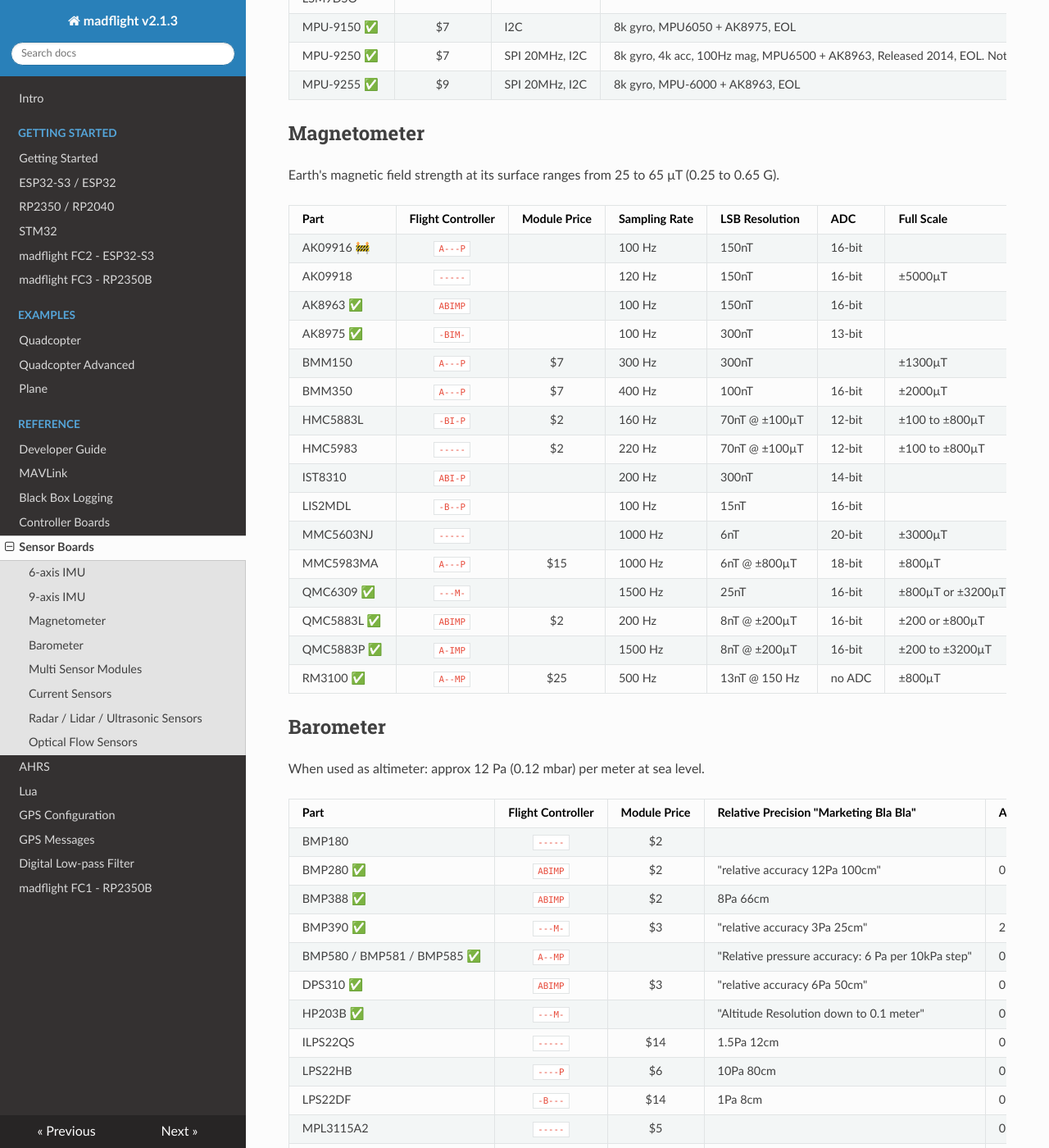
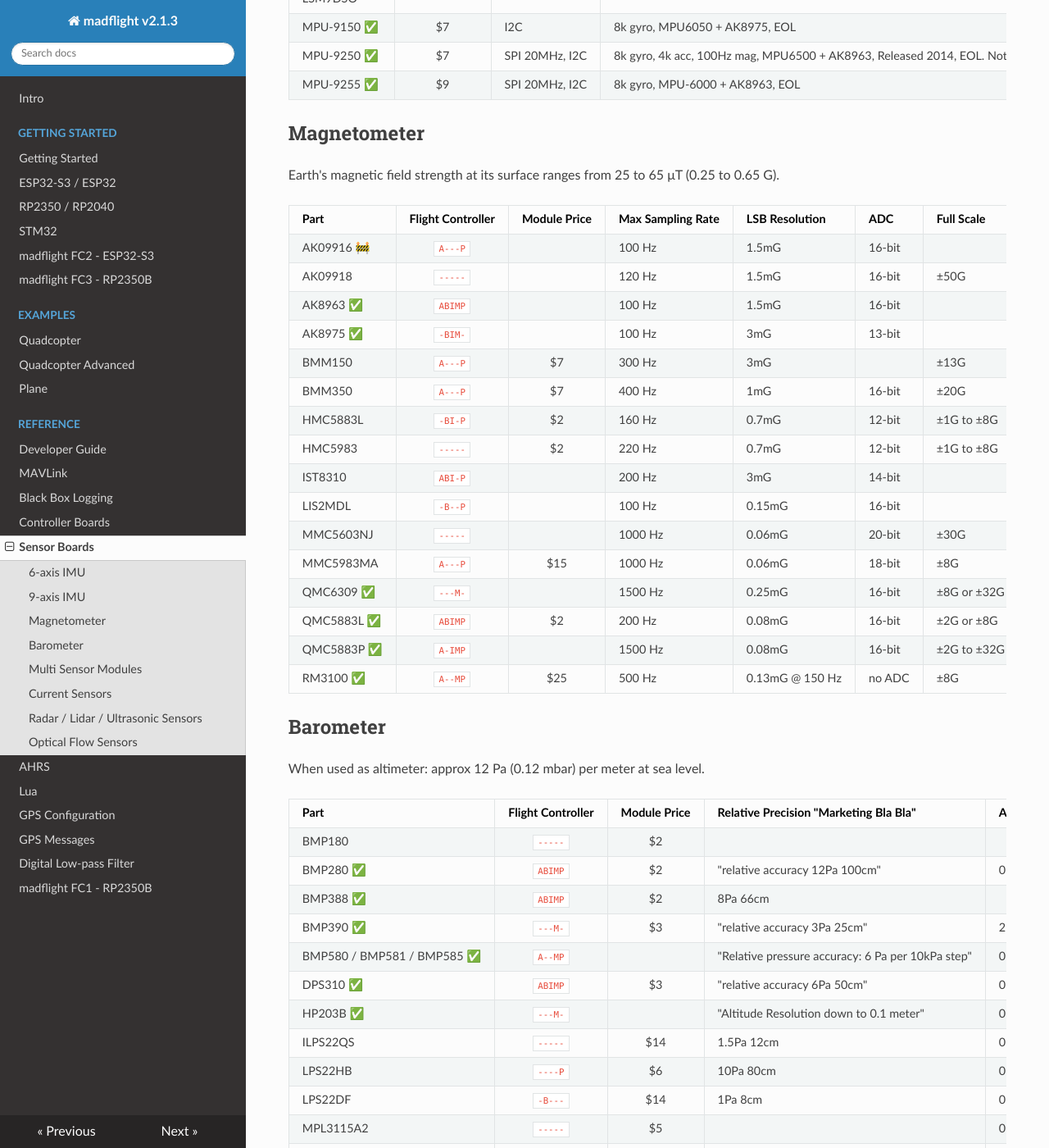
Before and after one commit to qqqlab/madflight-docs, an MkDocs documentation site: the page built from docs/Sensor-Boards.md, in a window 1280 px wide and 1400 px high, scrolled down 1610 px. Shown: the whole window at 82% size. Built offline with MkDocs 1.6.1, drawn with Linux system fonts in a browser that asks for light colours; nearby versions of some CDN libraries.

Commit message:
Update magnetometer data

```diff
--- a/docs/Sensor-Boards.md
+++ b/docs/Sensor-Boards.md
@@ -58,24 +58,24 @@
 
 Earth's magnetic field strength at its surface ranges from 25 to 65 μT (0.25 to 0.65 G).
 
-| Part    | Flight Controller | Module Price | Sampling Rate | LSB Resolution | ADC | Full Scale | Notes |
+| Part    | Flight Controller | Module Price | Max Sampling Rate | LSB Resolution | ADC | Full Scale | Notes |
 |-|:-:|:-:|-|-|-|-|-|
-AK09916 &#x1F6A7;| `A---P` |    | 100 Hz| 150nT | 16-bit | | integraded in ICM-20948
-AK09918 | `-----` | | 120 Hz | 150nT | 16-bit | ±5000µT
-AK8963 &#x2705;| `ABIMP` |    | 100 Hz| 150nT | 16-bit | | integraded in MPU9250
-AK8975 &#x2705;| `-BIM-` |    | 100 Hz| 300nT | 13-bit | | integraded in MPU9150
-BMM150    | `A---P` | $7 | 300 Hz| 300nT | | ±1300µT | NRND
-BMM350    | `A---P` | $7 | 400 Hz| 100nT | 16-bit | ±2000µT |
-HMC5883L  | `-BI-P` | $2 | 160 Hz| 70nT @ ±100µT | 12-bit | ±100 to ±800µT | chip marking "L883"
-HMC5983   | `-----` | $2 | 220 Hz | 70nT @ ±100µT | 12-bit | ±100 to ±800µT
-IST8310   | `ABI-P` |    | 200 Hz| 300nT | 14-bit
-LIS2MDL   | `-B--P` |    | 100 Hz| 15nT | 16-bit
-MMC5603NJ | `-----` |    | 1000 Hz| 6nT | 20-bit | ±3000µT | linearity: 0.5%FS
-MMC5983MA | `A---P` |$15 | 1000 Hz| 6nT @ ±800µT | 18-bit | ±800µT
-QMC6309 &#x2705;| `---M-` | | 1500 Hz| 25nT | 16-bit | ±800µT or ±3200µT | linearity: 0.6%FS
-QMC5883L &#x2705;| `ABIMP` | $2 | 200 Hz | 8nT @ ±200µT | 16-bit | ±200 or ±800µT | linearity: 0.1%FS, chip marking "5883"
-QMC5883P &#x2705;| `A-IMP` |    | 1500 Hz | 8nT @ ±200µT | 16-bit | ±200 to ±3200µT | linearity: 0.5%FS
-RM3100 &#x2705;| `A--MP` |$25 | 500 Hz| 13nT @ 150 Hz | no ADC | ±800µT | Uses coils, not hall sensors
+AK09916 &#x1F6A7; | `A---P` |    | 100 Hz| 1.5mG | 16-bit | | integraded in ICM-20948
+AK09918 | `-----` | | 120 Hz | 1.5mG | 16-bit | ±50G
+AK8963 &#x2705; | `ABIMP` |    | 100 Hz| 1.5mG | 16-bit | | integraded in MPU9250
+AK8975 &#x2705; | `-BIM-` |    | 100 Hz| 3mG | 13-bit | | integraded in MPU9150
+BMM150    | `A---P` | $7 | 300 Hz| 3mG | | ±13G | NRND
+BMM350    | `A---P` | $7 | 400 Hz| 1mG | 16-bit | ±20G |
+HMC5883L  | `-BI-P` | $2 | 160 Hz| 0.7mG | 12-bit | ±1G to ±8G | chip marking "L883"
+HMC5983   | `-----` | $2 | 220 Hz | 0.7mG | 12-bit | ±1G to ±8G
+IST8310   | `ABI-P` |    | 200 Hz| 3mG | 14-bit
+LIS2MDL   | `-B--P` |    | 100 Hz| 0.15mG | 16-bit
+MMC5603NJ | `-----` |    | 1000 Hz| 0.06mG | 20-bit | ±30G | linearity: 0.5%FS, noise: 1.5mG @ 75Hz
+MMC5983MA | `A---P` | $15 | 1000 Hz| 0.06mG | 18-bit | ±8G | linearity: 0.1%FS, noise: 0.6mG @ 100Hz
+QMC6309 &#x2705; | `---M-` | | 1500 Hz| 0.25mG | 16-bit | ±8G or ±32G | linearity: 0.6%FS, noise: 7mG @ 200Hz
+QMC5883L &#x2705; | `ABIMP` | $2 | 200 Hz | 0.08mG | 16-bit | ±2G or ±8G | linearity: 0.1%FS, noise: 2mG, chip marking "5883"
+QMC5883P &#x2705; | `A-IMP` |    | 1500 Hz | 0.08mG | 16-bit | ±2G to ±32G | linearity: 0.5%FS
+RM3100 &#x2705; | `A--MP` | $25 | 500 Hz| 0.13mG @ 150 Hz | no ADC | ±8G | Uses coils, not hall sensors
 
 ## Barometer
 
```
